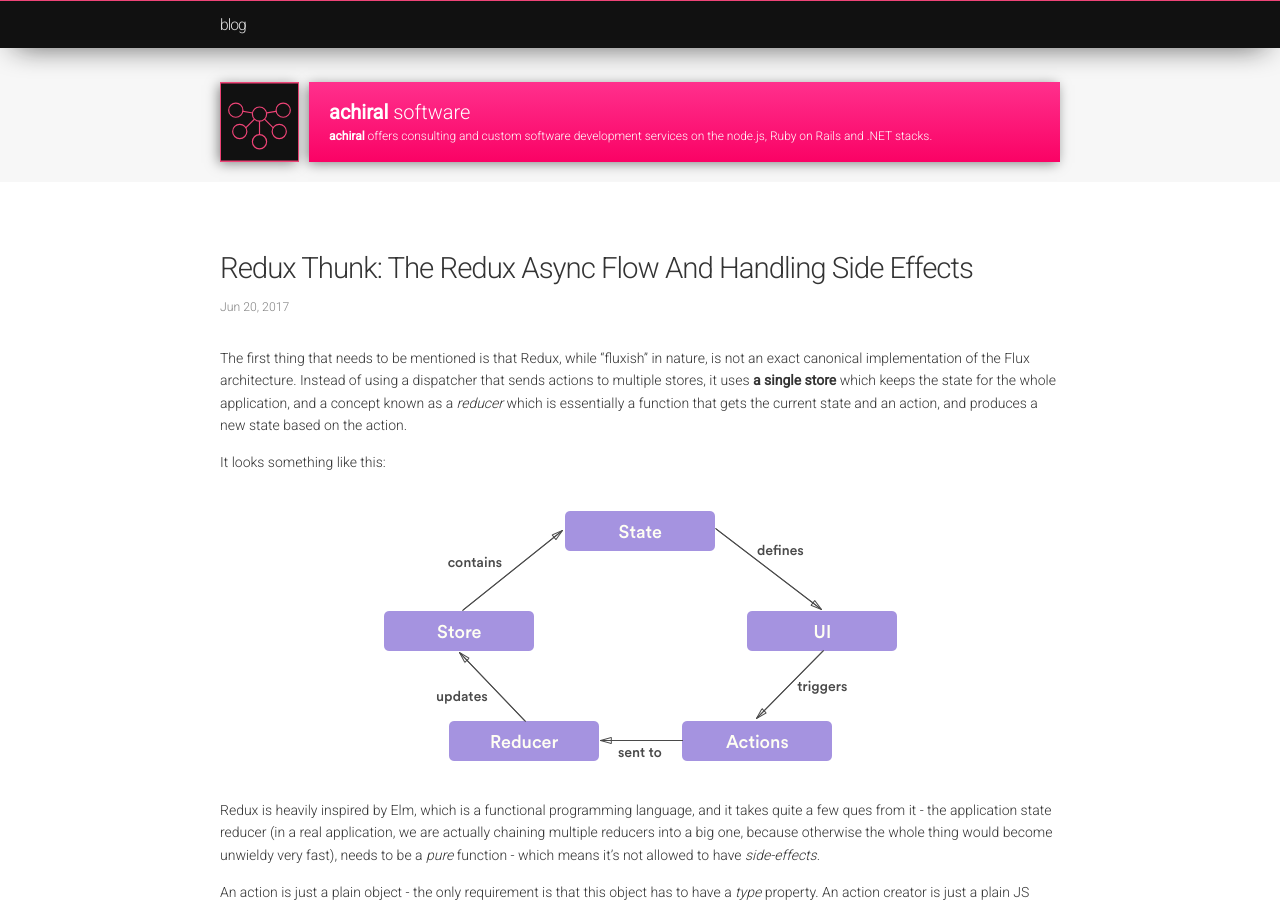
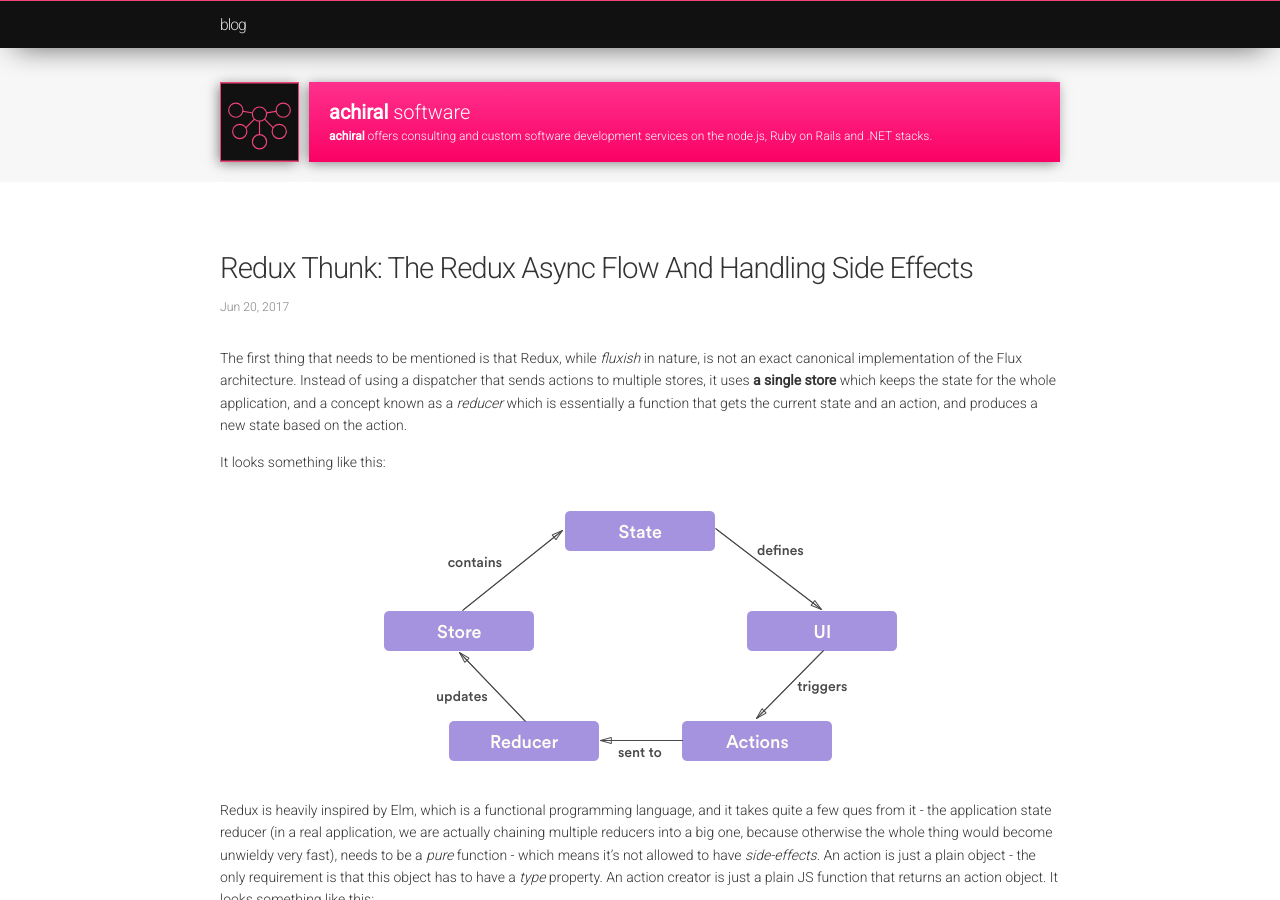
Before and after one commit to toaderflorin/eksia, a Jekyll site: the page built from _posts/2017-06-20-redux-async-flow.markdown, in a window 1280 px wide and 900 px high. Built offline with Jekyll 4.4.1, drawn with Linux system fonts in a browser that asks for light colours; some of the changed text lies outside the part shown.

```diff
--- a/_posts/2017-06-20-redux-async-flow.markdown
+++ b/_posts/2017-06-20-redux-async-flow.markdown
@@ -4,16 +4,12 @@ title:  "Redux Thunk: The Redux Async Flow And Handling Side Effects"
 date:   2017-06-20 06:39:37 +0300
 description: "
 Redux advertises itself as a predictable state container for JavaScript applications and if you are just getting started with Redux (whether you are using it with React or Angular or another framework), you might have started reading the official documentation, and know that Redux is Flux implementation. Here’s a quick refresher of the Flux architecture...
-
 "
 icon: "logo-redux.png"
 categories:
 ---
 
-The first thing that needs to be mentioned is that Redux, while "fluxish" in nature, is not an exact canonical implementation of the Flux architecture.
-Instead of using a dispatcher that sends actions to multiple stores, it uses **a single store** which keeps the state for the whole application,
-and a concept known as a *reducer* which is essentially a function that gets the current state and an action, and produces a new state based on
-the action.
+The first thing that needs to be mentioned is that Redux, while *fluxish* in nature, is not an exact canonical implementation of the Flux architecture. Instead of using a dispatcher that sends actions to multiple stores, it uses **a single store** which keeps the state for the whole application, and a concept known as a *reducer* which is essentially a function that gets the current state and an action, and produces a new state based on the action.
 
 It looks something like this:
 
@@ -21,10 +17,7 @@ It looks something like this:
 
 Redux is heavily inspired by Elm, which is a functional programming language, and it takes quite a few ques from it - the application
 state reducer (in a real application, we are actually chaining multiple reducers into a big one, because otherwise the whole thing would become
-unwieldy very fast), needs to be a *pure* function - which means it's not allowed to have *side-effects*.
-
-An action is just a plain object - the only requirement is that this object has to have a *type* property. An action creator is just a
-plain JS function that returns an action object. It looks something like this:
+unwieldy very fast), needs to be a *pure* function - which means it's not allowed to have *side-effects*. An action is just a plain object - the only requirement is that this object has to have a *type* property. An action creator is just a plain JS function that returns an action object. It looks something like this:
 
 <script src="https://gist.github.com/toaderflorin/dbd3ad78285ecd7decfec8cd88877eb3.js"></script>
 
@@ -68,13 +60,10 @@ How does this help us you might ask?
 *If you pass an expression as a parameter to another function, it will get evaluated within the same JavaScript event tick. If you pass a **thunk**
 however, that function can evaluate it whenever it wants. This means you can do **async** stuff easily.*
 
-And this is important because modern web applications are mostly asynchronous in their nature - you usually build a rich responsive client which
-communicates with an API. This means when the user presses a button, or does something that needs fetching data, you usually show spinners and such.
-The standard way to handle this is using the Redux *Thunk middleware*.
+And this is important because modern web applications are mostly asynchronous in their nature - you usually build a rich responsive client which communicates with an API. This means when the user presses a button, or does something that needs fetching data, you usually show spinners and such. The standard way to handle this is using the Redux *Thunk middleware*.
 
 This is how you set it up:
 
 <script src="https://gist.github.com/toaderflorin/b4754731b7a7ed4967cc7fcbb0fb3d9e.js"></script>
 
-So instead of dispatching normal action objects, we will be dispatching *async actions*, or thunks. This means we have have to change our action creators
-to return functions instead of plain objects.
+So instead of dispatching normal action objects, we will be dispatching *async actions*, or thunks. This means we have have to change our action creators to return functions instead of plain objects.
```
Also changed, not shown: other parts of _posts/2017-06-20-redux-async-flow.markdown (+1 -2 lines).
